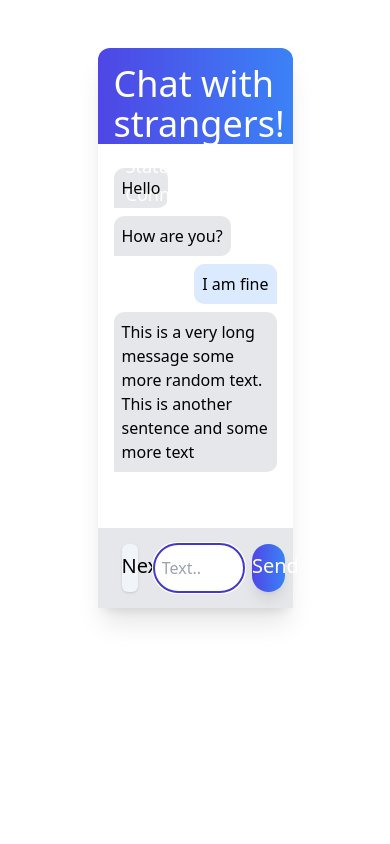
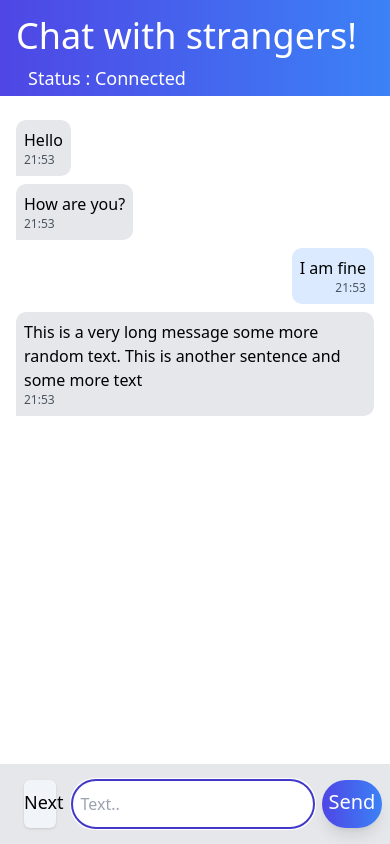
Before and after one commit to bhaskar0120/mix-mingle, a Svelte app: page / in a window 390 px wide. Built offline with nearby package versions, Linux system fonts and the light colour scheme.

Commit message:
Added mobile support.

```diff
--- a/src/App.svelte
+++ b/src/App.svelte
@@ -3,7 +3,7 @@
     import ChatBubble from './ChatBubble.svelte';
     import Button from './Button.svelte';
     import Textbox from './Textbox.svelte';
-    import {tick} from 'svelte';
+    import {afterUpdate} from 'svelte';
 
     let status = "Connected";
     let UID = "";
@@ -19,35 +19,32 @@
             let message = textValue;
             textValue = "";
             messages = [...messages, message];
-            scroll();
         }
     }
-    //Scroll to the bottom of the chat
-    async function scroll(){
-        await tick();
+    //Scroll to the bottom of the chat after every update
+    afterUpdate(() => {
         chatBox.scrollTop = chatBox.scrollHeight;
-    }
+    });
     function next(){
     }
 
 
 
 </script>
-<!--TODO: Add support for mobile user-->
-<div class="w-1/2 mx-auto shadow-xl mt-12">
+<div class="lg:w-1/2 transition-all lg:h-[36rem] h-screen flex flex-col w-full mx-auto lg:shadow-xl lg:mt-12">
 <!-- HEAD -->
-    <div class="bg-gradient-to-r font-light from-indigo-600 bg-blue-500 p-4 text-white rounded-t-xl h-24">
-        <div class="text-4xl"> Chat with strangers!</div>
+    <div class="bg-gradient-to-r font-light from-indigo-600 bg-blue-500 p-4 text-white lg:rounded-t-xl h-24">
+        <div class="text-4xl">Chat with strangers!</div>
         <div class="text-lg mt-2 mx-3">Status : {status}</div>
     </div>
 <!-- CHAT BOX -->
-    <div bind:this={chatBox} class=" bg-white p-4 h-96 scroll-smooth overflow-y-auto">
+    <div bind:this={chatBox} class=" bg-white p-4 grow scroll-smooth overflow-y-auto">
         {#each messages as message}
         <ChatBubble message={message} />
         {/each}
     </div>
 <!-- INPUT BOX -->
-    <div class=" bg-gray-200 h-20 w-full flex">
+    <div class=" bg-gray-200 h-20 py-4 w-full flex">
         <ButtonGray on:next={next}/>
         <Textbox bind:textValue on:send={send}/>
         <Button on:send={send}/>
--- a/src/Button.svelte
+++ b/src/Button.svelte
@@ -7,9 +7,10 @@
     let pressed = false;
 </script>
 <div
+    onclick=""
     on:click={clickHandler}
     on:mousedown={()=>pressed=true}
     on:mouseup={()=>pressed=false}
     class:shadow-lg={!pressed}
     class:scale-95={pressed}
-    class="transition-all rounded-full bg-gradient-to-l select-none from-blue-500 to-indigo-600 h-12 w-1/6 mx-2 mt-4 text-white text-center text-xl font-thin pt-2">Send</div>
+    class="transition-all rounded-full bg-gradient-to-l select-none from-blue-500 to-indigo-600 h-12 w-1/6 mx-2 text-white text-center text-xl font-thin pt-2">Send</div>
--- a/src/ButtonGray.svelte
+++ b/src/ButtonGray.svelte
@@ -10,8 +10,8 @@
     let pressed = false;
 </script>
 
-<div on:click={clickHandler} on:mousedown={()=>pressed = true} on:mouseup={()=>pressed = false}
- class="select-none transition-colors rounded-md gray-50 h-12 w-1/12 mr-2 ml-6 mt-4 shadow text-center text-xl font-thin pt-2"
+<div onclick="" on:click={clickHandler} on:mousedown={()=>pressed = true} on:mouseup={()=>pressed = false}
+ class="select-none transition-colors rounded-md gray-50 h-12 w-1/12 mr-2 ml-6 shadow text-center text-lg font-thin pt-2"
  class:bg-slate-100={!pressed}
  class:bg-gray-500={pressed}
  class:text-white={pressed}
--- a/src/ChatBubble.svelte
+++ b/src/ChatBubble.svelte
@@ -23,6 +23,8 @@
     class:user={isUser}
     class:other={!isUser}
     >
-
-        {message}
+    <div>{message}</div>
+    <div class="text-gray-600 text-xs"
+    class:text-right={isUser}
+    >21:53</div>
 </div>
--- a/src/Textbox.svelte
+++ b/src/Textbox.svelte
@@ -18,5 +18,5 @@
 bind:value={textValue}
 on:keypress={eventHandler}
 bind:this={textBox} type="text"
-class="outline-indigo-700 rounded-full w-8/12 h-12 border-none ml-2 mt-4 p-2"
+class="outline-indigo-700 rounded-full w-8/12 h-12 border-none ml-2 p-2"
 placeholder="Text..">
```
